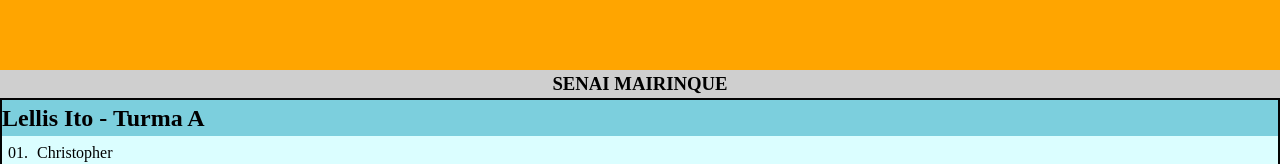
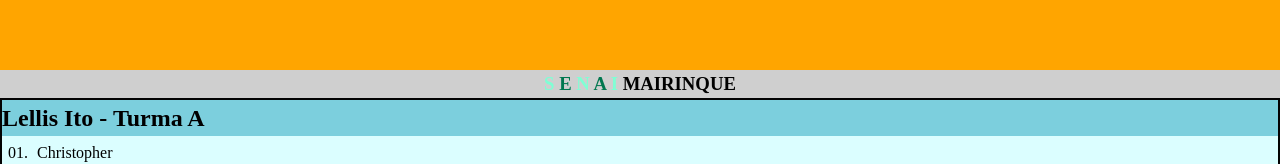
Before and after one commit to luarapiere551-pixel/GestaoTurmaSenai, a plain HTML site: page index.html in a window 1280 px wide. Shown: the part 486-650 px from the top of the page. Drawn offline with Linux system fonts and the light colour scheme.

Commit message:
atualição

```diff
--- a/css/estilo.css
+++ b/css/estilo.css
@@ -8,13 +8,38 @@
     font-family: Fortnite;
     background-color: var(--midnight-violet);
 }
+
+
 .tituloPrincipal{
     text-align: center;
 }
+.tituloPrincipal span:nth-child(1){
+    color: aquamarine;
+    text-align: center;
+}
+.tituloPrincipal span:nth-child(2){
+    color: rgb(0, 119, 79);
+    text-align: center;
+}
+.tituloPrincipal span:nth-child(3){
+    color: aquamarine;
+    text-align: center;
+}
+.tituloPrincipal span:nth-child(4){
+    color: rgb(0, 119, 79);
+    text-align: center;
+}
+.tituloPrincipal span:nth-child(5){
+    color: aquamarine;
+    text-align: center;
+}
+
+
 .img-banner {
     margin-left: auto;
     margin-right: auto;
 }
+
 
 header {
     background-color: rgb(124, 207, 221);
@@ -27,6 +52,8 @@
     list-style: none;
 }
 
+
+
 .menu ul li {
     display: inline-block;
     padding: 20px;
@@ -34,9 +61,11 @@
     background-color: rgb(18, 117, 247);
 }
 
+
 section {
     /* background-color: aquamarine; */
 }
+
 
 /* section section{
            font-size: 0;
@@ -52,18 +81,22 @@
     box-sizing: border-box;
 }
 
+
 #turmas footer {
     background-color: rgb(183, 255, 174);
 }
+
 
 #turmas footer h3 {
     font-size: smaller;
 }
 
+
 #turmas .sala.turma_A{
     background-color: rgb(219, 254, 255);
     color: #000;
 }
+
 
 #turmas .sala.turma_B{
     background-color:  rgb(124, 207, 221);
--- a/index.html
+++ b/index.html
@@ -39,7 +39,12 @@
 
     <section class="senai mk">
         <section id="turmas">
-            <h1 class="tituloPrincipal">SENAI MAIRINQUE</h1>
+            <h1 class="tituloPrincipal">
+                <span>S</span>
+                <span>E</span>
+                <span>N</span>
+                <span>A</span>
+                <span>I</span> MAIRINQUE</h1>
 
             <section class="sala turma_A lellis " id="LellisA">
                 <header>
```
